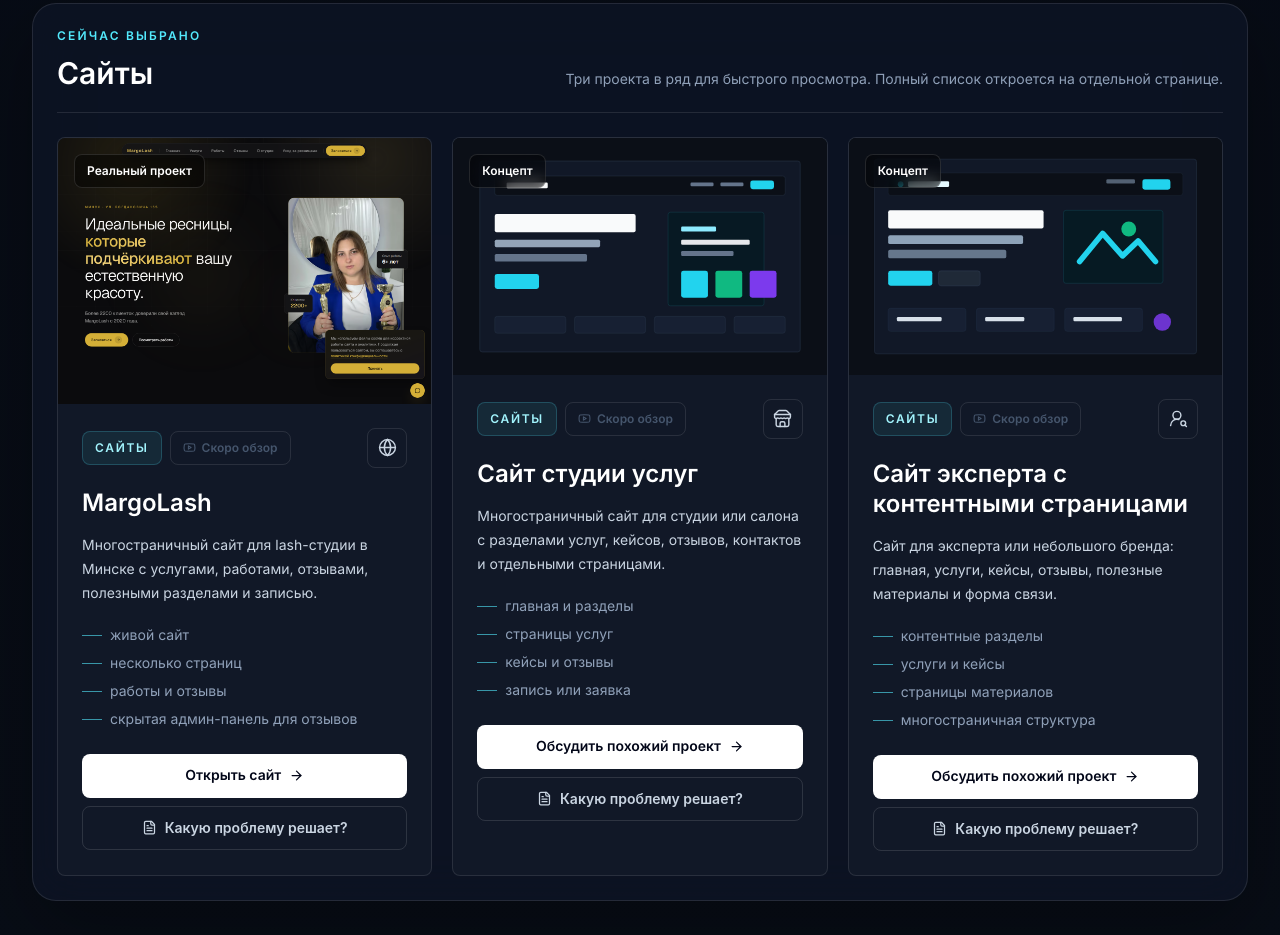
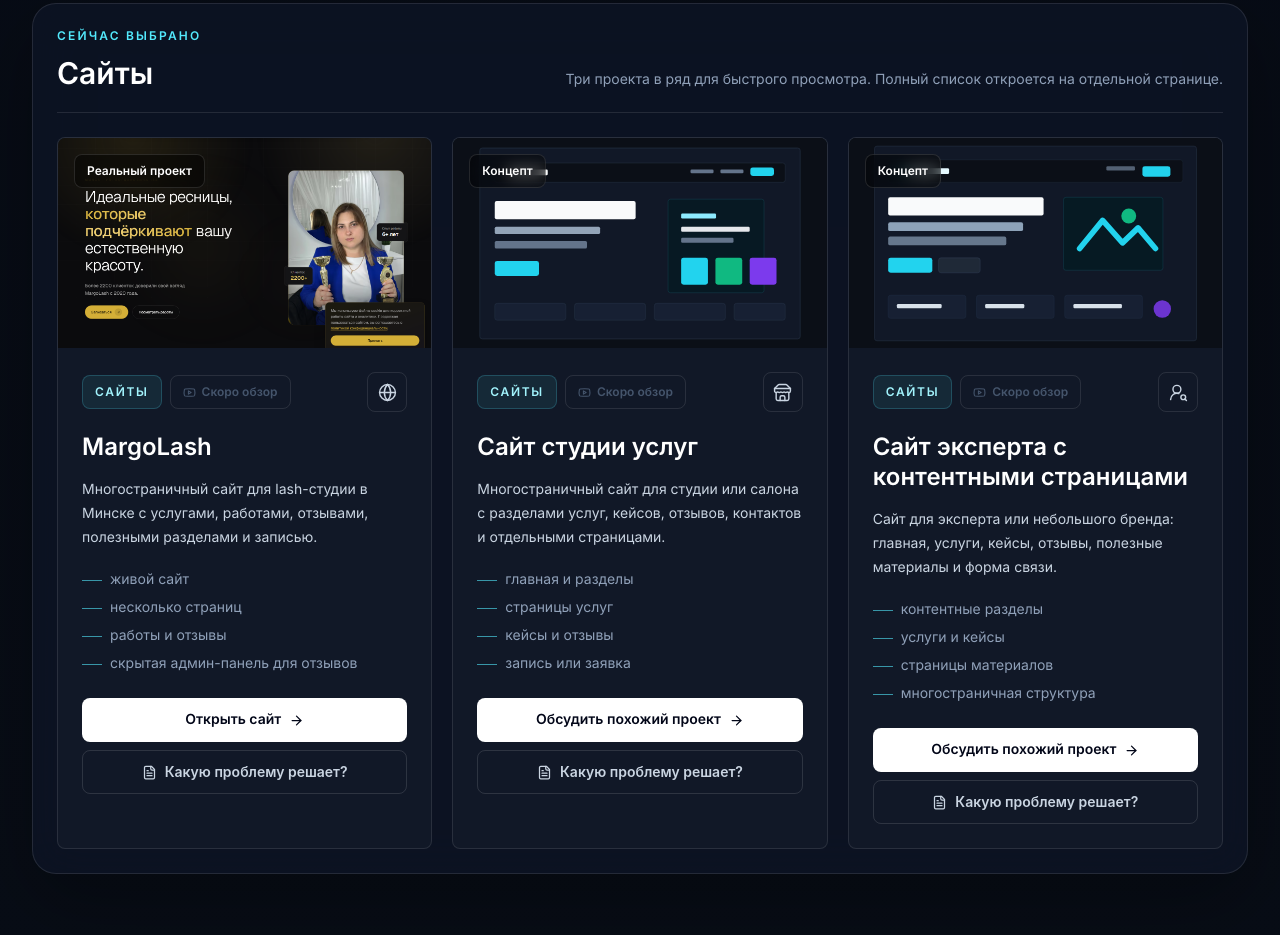
Before and after one commit to yasprosil-ai/portfolio-site, a Next.js app: page / in a window 1280 px wide. Shown: the part 2340-3275 px from the top of the page. Built offline with nearby package versions, Linux system fonts and the light colour scheme.

Commit message:
all card previews 16:9 aspect ratio

```diff
--- a/components/ProjectCard.jsx
+++ b/components/ProjectCard.jsx
@@ -19,13 +19,13 @@ export default function ProjectCard({ project, primaryHref = "#contact", seconda
           href={finalPrimaryHref}
           target={primaryExternal ? "_blank" : undefined}
           rel={primaryExternal ? "noreferrer" : undefined}
-          className={`relative block overflow-hidden bg-[#0B0F17] ${project.imageContain ? "aspect-video" : "min-h-56"}`}
+          className="relative block aspect-video overflow-hidden bg-[#0B0F17]"
           aria-label={`Открыть проект ${project.title}`}
         >
           <img
             src={project.image}
             alt={`Визуальное превью проекта: ${project.title}`}
-            className={`w-full transition duration-700 group-hover:scale-[1.04] ${project.imageContain ? "h-full object-contain" : "h-full min-h-56 object-cover"}`}
+            className={`h-full w-full transition duration-700 group-hover:scale-[1.04] ${project.imageContain ? "object-contain" : "object-cover"}`}
             loading="lazy"
           />
           <div className="absolute left-4 top-4 rounded-lg border border-white/12 bg-black/45 px-3 py-2 text-xs font-semibold text-white backdrop-blur">
```
